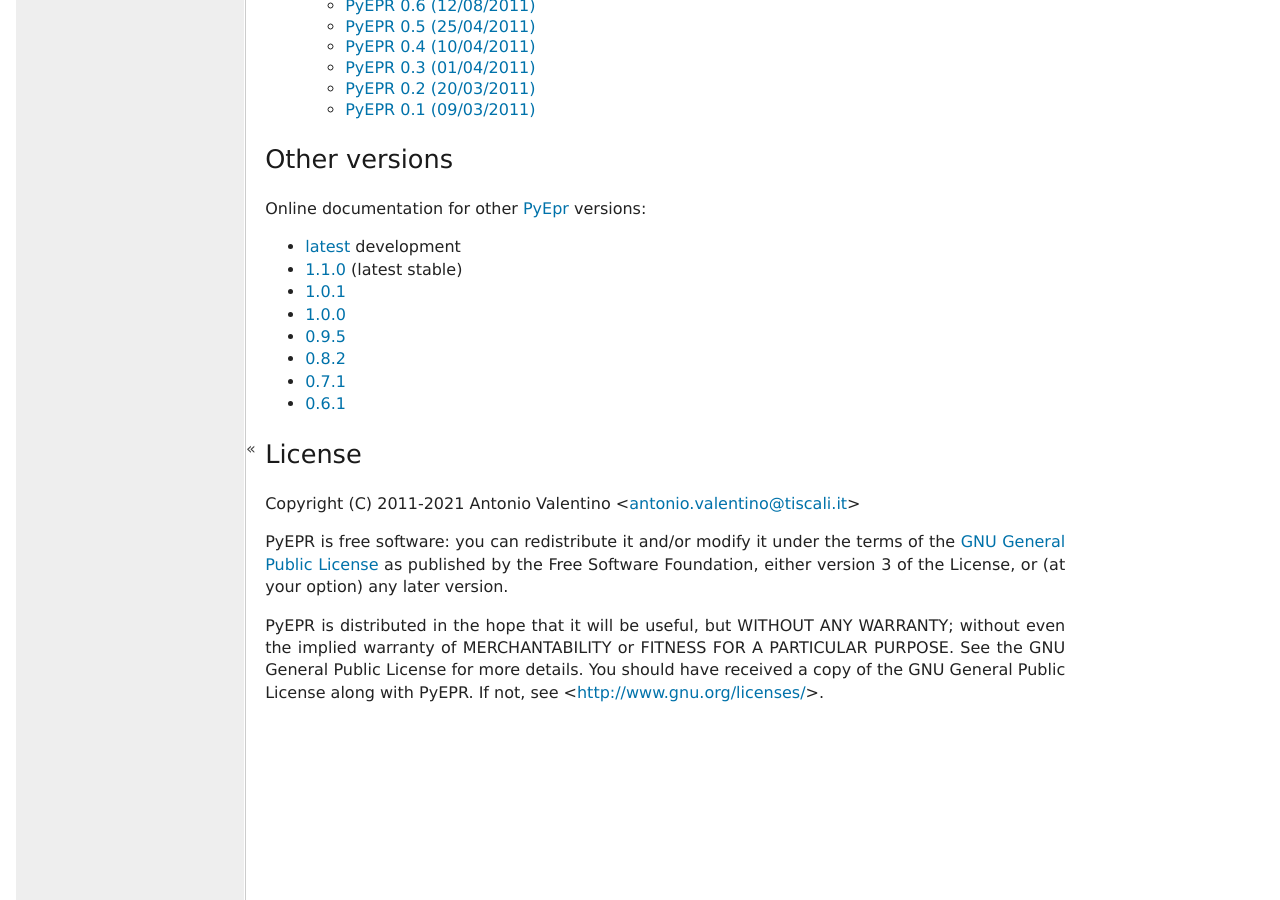
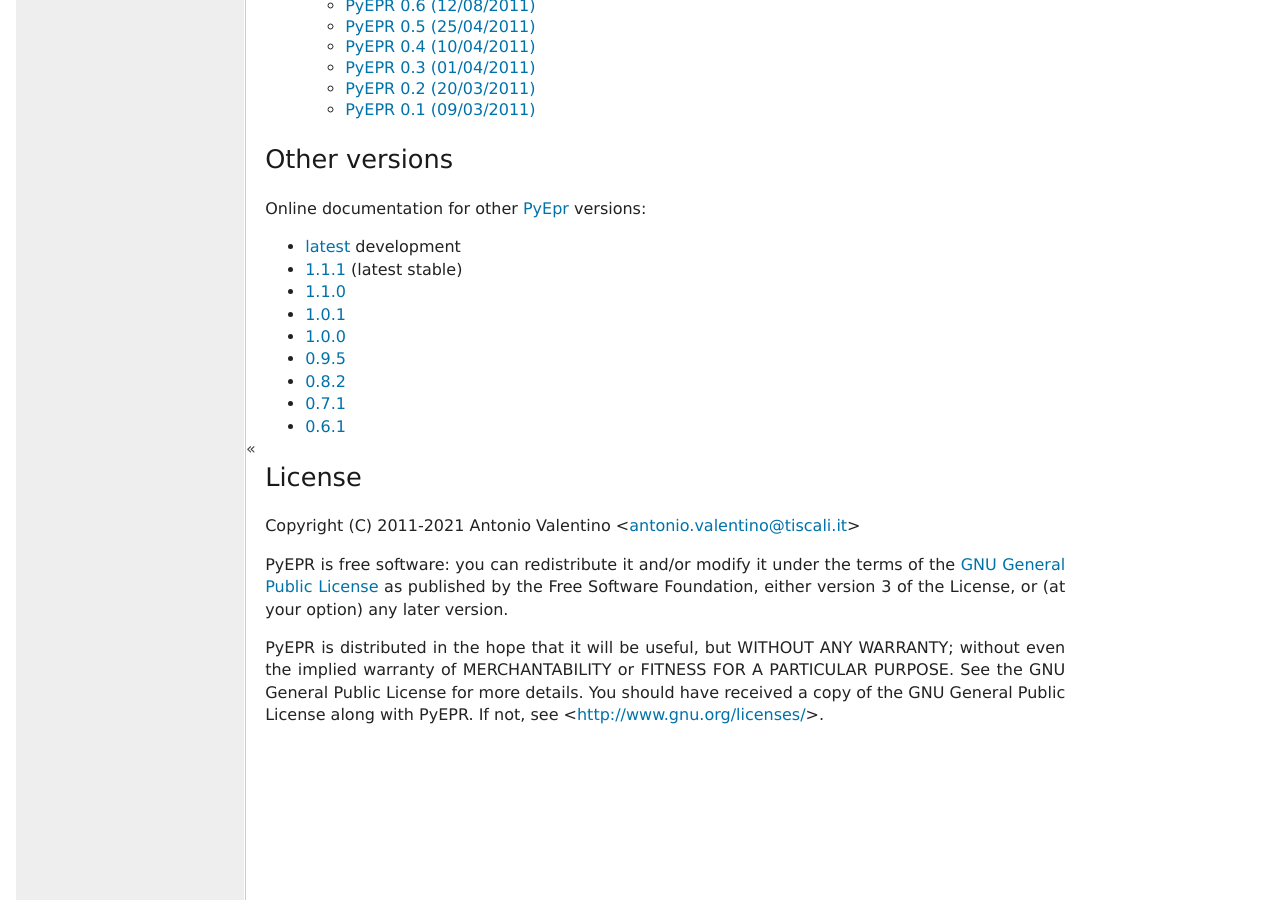
Before and after one commit to avalentino/pyepr, a Sphinx documentation site: the page built from doc/index.rst, in a window 1280 px wide and 900 px high, scrolled down 1476 px. Built offline with Sphinx 7.4.7, drawn with Linux system fonts in a browser that asks for light colours; formulas are drawn with MathJax 3; comment, search, counter and statistics services are not loaded.

Commit message:
Update links to documentation for old versions

```diff
--- a/doc/index.rst
+++ b/doc/index.rst
@@ -60,7 +60,8 @@
     Online documentation for other PyEpr_ versions:
 
     * `latest <https://pyepr.readthedocs.io/en/latest/>`_ development
-    * `1.1.0 <https://pyepr.readthedocs.io/en/v1.1.0/>`_ (latest stable)
+    * `1.1.1 <https://pyepr.readthedocs.io/en/v1.1.1/>`_ (latest stable)
+    * `1.1.0 <https://pyepr.readthedocs.io/en/v1.1.0/>`_
     * `1.0.1 <https://pyepr.readthedocs.io/en/v1.0.1/>`_
     * `1.0.0 <https://pyepr.readthedocs.io/en/v1.0.0/>`_
     * `0.9.5 <https://pyepr.readthedocs.io/en/v0.9.5/>`_
```
